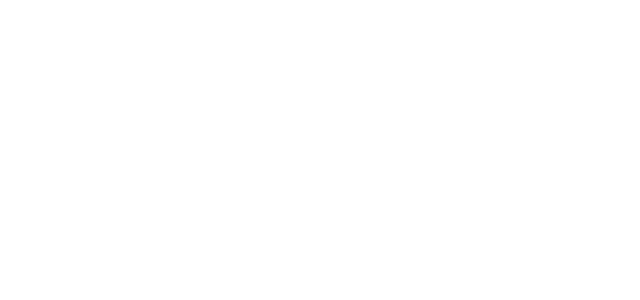
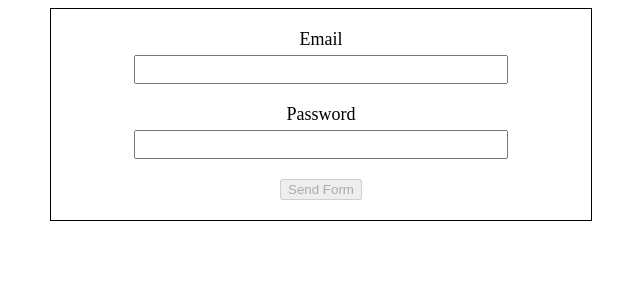
Before and after one commit to creed-dev/angular-course, an Angular app: page /forms in a window 1280 px wide. Before the commit this address led to /. Shown: the top 300 px of the page, without its empty margins (319-959 px from the left). Built offline with nearby package versions, Linux system fonts and the light colour scheme.

Commit message:
complete lesson 55

```diff
--- a/src/app/app-routing.module.ts
+++ b/src/app/app-routing.module.ts
@@ -4,12 +4,14 @@
 import {IndexComponent} from "./pages/index/index.component";
 import {PipesComponent} from "./pages/pipes/pipes.component";
 import {ServicesComponent} from "./pages/services/services.component";
+import {FormsComponent} from "./pages/forms/forms.component";
 
 const routes: Routes = [
   { path: 'directives', component: DirectivesIndexComponent },
   { path: 'pipes', component: PipesComponent },
   { path: 'services', component: ServicesComponent },
-  { path: '', component: IndexComponent }
+  { path: '', component: IndexComponent },
+  { path: 'forms', component: FormsComponent },
 ];
 
 @NgModule({
--- /dev/null
+++ b/src/app/pages/forms/forms.component.html
@@ -0,0 +1,15 @@
+<form class="form" [formGroup]="form" (ngSubmit)="onSubmit()">
+
+  <div class="form__block">
+    <div class="form__block-title">Email</div>
+    <input class="input-text" type="text" formControlName="email">
+  </div>
+
+  <div class="form__block">
+    <div class="form__block-title">Password</div>
+    <input class="input-text" type="password" formControlName="password">
+  </div>
+
+  <button class="form__btn" type="submit" [disabled]="form.invalid">Send Form</button>
+
+</form>
--- /dev/null
+++ b/src/app/pages/forms/forms.component.scss
@@ -0,0 +1,43 @@
+.form {
+  max-width: 500px;
+  width: 100%;
+  margin: 0 auto;
+  padding: 20px;
+  border: 1px solid black;
+
+  &__block {
+    text-align: center;
+    margin: 0 auto;
+    margin-bottom: 20px;
+
+    &:last-child {
+      margin-bottom: 0;
+    }
+
+    &-title {
+      font-size: 18px;
+      margin-bottom: 5px;
+    }
+
+    input {
+
+      &.ng-invalid.ng-touched {
+        border: 1px solid red;
+      }
+
+      &.ng-valid.ng-touched {
+        border: 1px solid green;
+      }
+    }
+  }
+
+  &__btn {
+    display: block;
+    margin: 0 auto;
+  }
+}
+
+.input-text {
+  width: 70%;
+  padding: 5px 10px;
+}
--- /dev/null
+++ b/src/app/pages/forms/forms.component.ts
@@ -0,0 +1,34 @@
+import {Component, OnInit} from '@angular/core';
+import {FormControl, FormGroup, Validators} from "@angular/forms";
+
+@Component({
+  selector: 'app-forms',
+  templateUrl: './forms.component.html',
+  styleUrls: ['./forms.component.scss']
+})
+export class FormsComponent implements OnInit {
+
+  form: FormGroup;
+
+  constructor() {
+    this.form = new FormGroup({
+      email: new FormControl(null,
+        [
+          Validators.required,
+          Validators.email
+        ]),
+      password: new FormControl(null,
+        [
+          Validators.required,
+          Validators.minLength(6)
+        ])
+    });
+  }
+
+  ngOnInit(): void {
+  }
+
+  onSubmit() {
+    console.log(this.form);
+  }
+}
```
Also changed, not shown: src/app/app.module.ts (+10 -7 lines).
